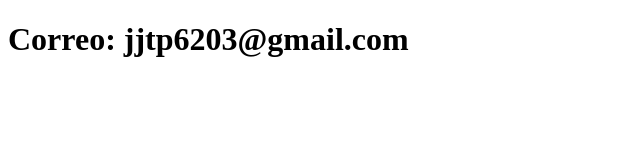
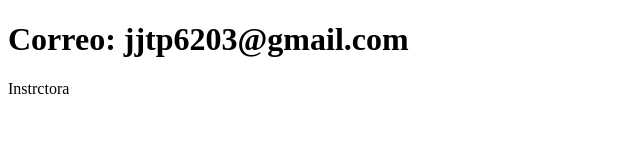
Before and after one commit to JEFFERTP/sistema-de-registro, a plain HTML site: page Contacto.html in a window 1280 px wide. Shown: the full height of the page, 0-640 px from the left. Drawn offline with Linux system fonts and the light colour scheme.

Commit message:
actualiza el contacto

```diff
--- a/Contacto.html
+++ b/Contacto.html
@@ -7,5 +7,6 @@
 </head>
 <body>
     <h1>Correo: jjtp6203@gmail.com</h1>
+    <p>Instrctora</p>
 </body>
 </html>
```
